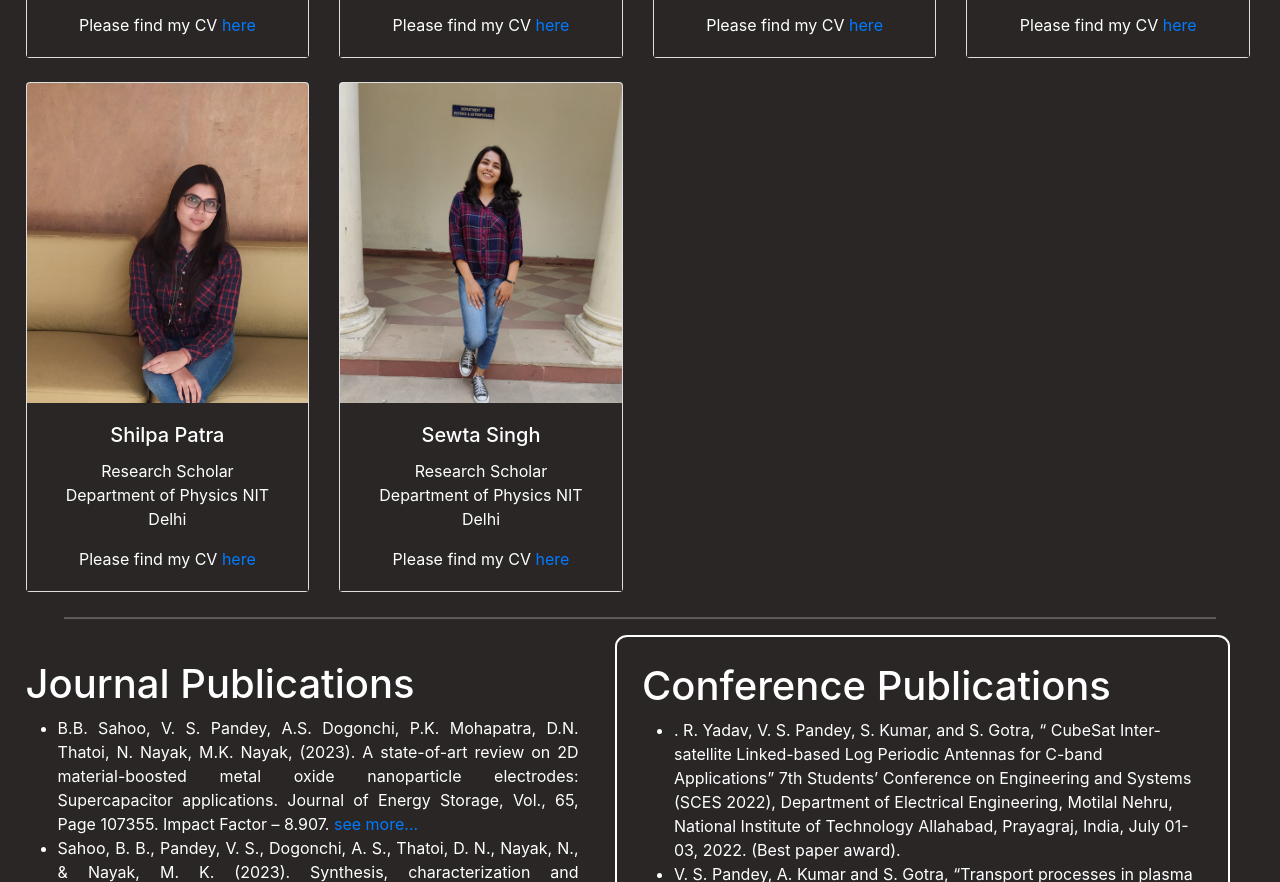
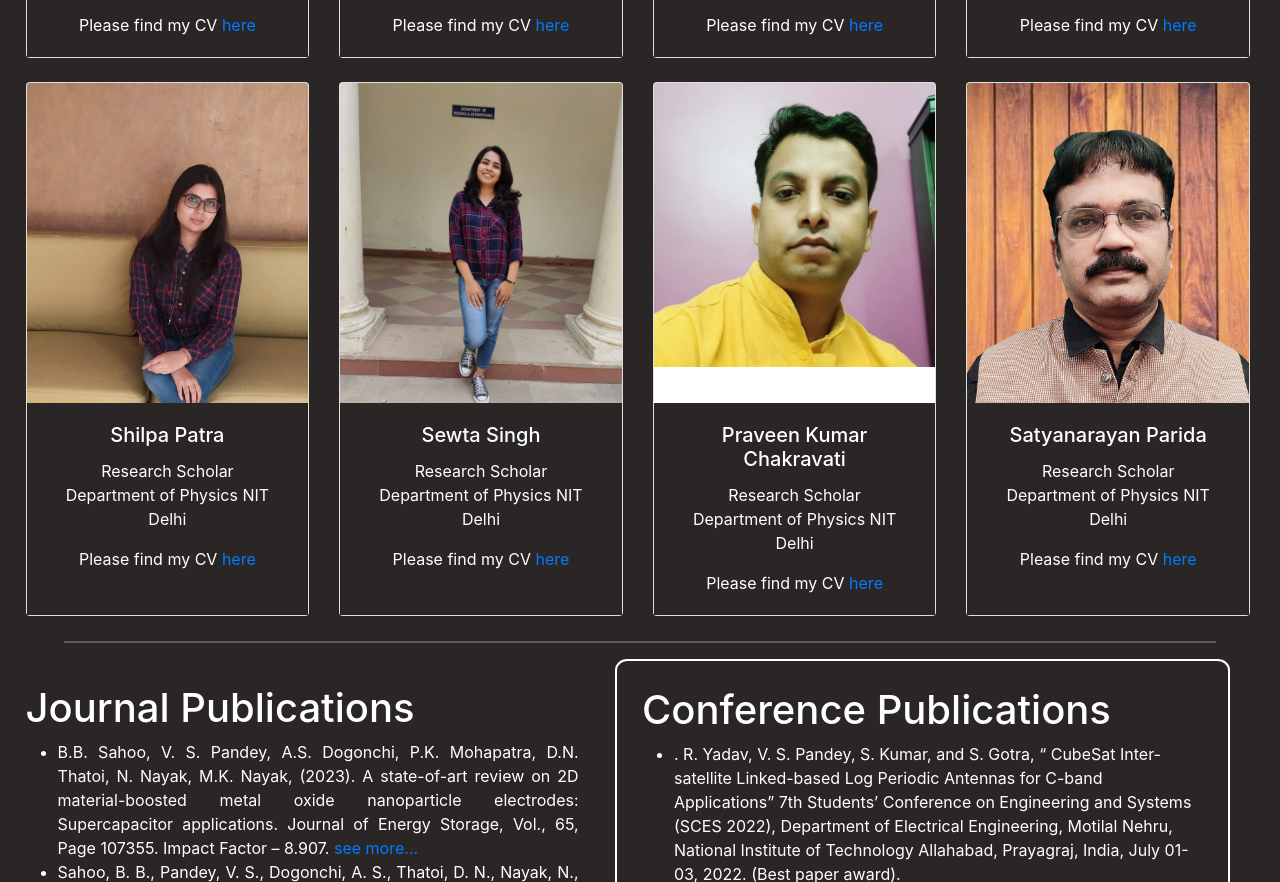
Before and after one commit to aykumar21/vport, a plain HTML site: page index.html in a window 1280 px wide. Shown: the part 1908-2790 px from the top of the page. Drawn offline with nearby package versions, Linux system fonts and the light colour scheme; a script that the page names is missing.

Commit message:
photos Updated

```diff
--- a/index.html
+++ b/index.html
@@ -272,6 +272,30 @@
             </div>
             </div>
         </div>
+        <div class="col">
+          <div class="card h-100">
+              <div class="object-image">
+            <img src="/images/Praveen.jpg" class="card-img-top" alt="Praveen"></div>
+            <div class="card-body">
+              <h5 class="card-title">Praveen Kumar Chakravati</h5>
+              <p class="card-text">Research Scholar <br>
+                  Department of Physics NIT Delhi</p>
+              <div> Please find my CV <a href="">here</a></div>
+          </div>
+          </div>
+        </div>
+        <div class="col">
+          <div class="card h-100">
+              <div class="object-image">
+            <img src="/images/satyanarayan.jpg" class="card-img-top" alt="Satyanarayan"></div>
+            <div class="card-body">
+              <h5 class="card-title">Satyanarayan Parida</h5>
+              <p class="card-text">Research Scholar <br>
+                  Department of Physics NIT Delhi</p>
+              <div> Please find my CV <a href="">here</a></div>
+          </div>
+          </div>
+        </div>
       </div>
       <hr>
       <div class="publications">
```
Also changed, not shown: images/Praveen.jpg (added), images/satyanarayan.jpg (added).
